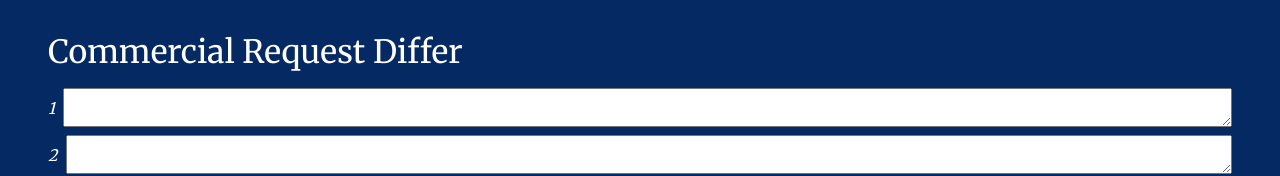
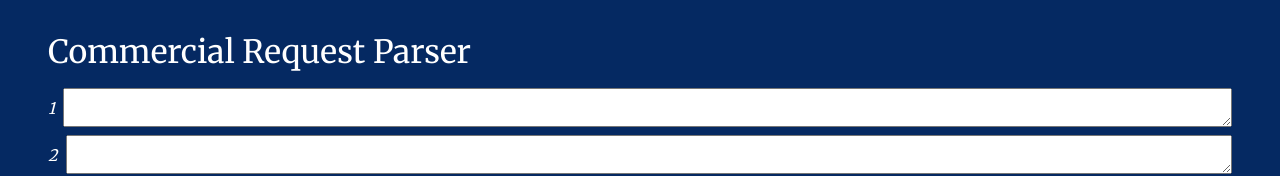
Before and after one commit to guardian/commercial-request-parser, a React (Vite) app: page / in a window 1280 px wide. Shown: the top 176 px of the page. Built offline with nearby package versions, Linux system fonts and the light colour scheme.

Commit message:
Change title

```diff
--- a/src/App.jsx
+++ b/src/App.jsx
@@ -11,7 +11,7 @@ function App() {
   return (
     <div className="app">
       <header>
-        Commercial Request Differ
+        Commercial Request Parser
       </header>
       <Controls setParsed={setParsed} />
       <Output parsed={parsed} />
```
